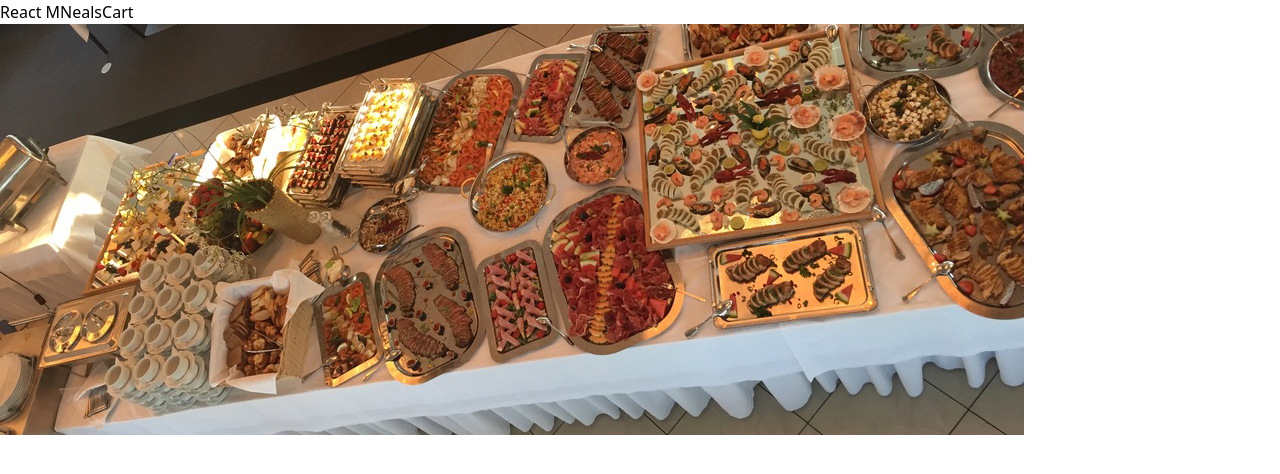
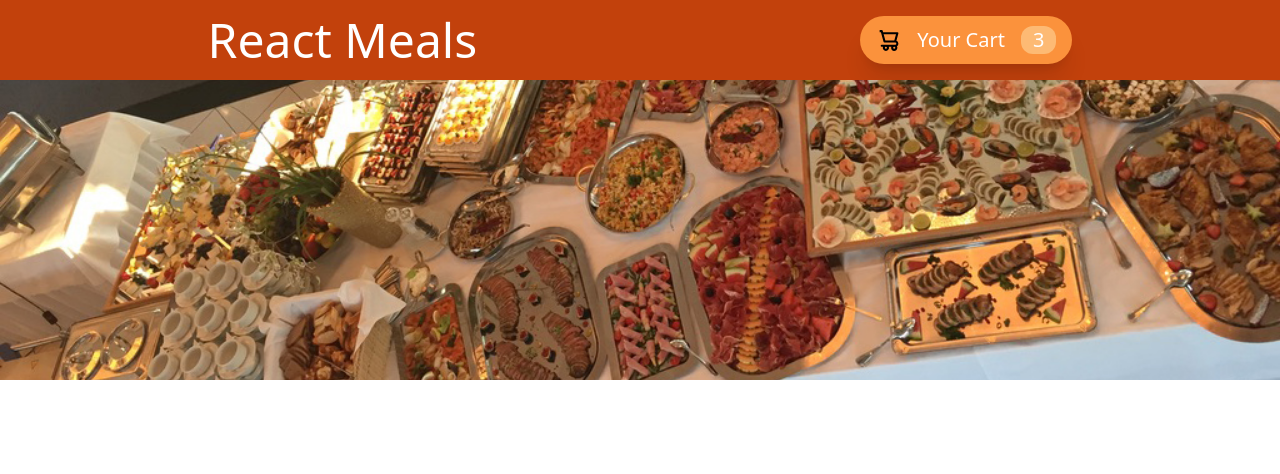
Before and after one commit to zrvnarmarin/Foodify-App, a React (Vite) app in the folder test-react/: page / in a window 1280 px wide. Shown: the top 474 px of the page. Built offline with nearby package versions, Linux system fonts and the light colour scheme.

Commit message:
header finished

```diff
--- a/test-react/src/components/Layout/Header.jsx
+++ b/test-react/src/components/Layout/Header.jsx
@@ -1,15 +1,16 @@
 import React from 'react'
+import HeaderCartButton from './HeaderCartButton.jsx'
 import MealsImage from '../../assets/meals.jpg'
 
 const Header = (props) => {
   return (
     <>
-        <header className=''>
-            <h1></h1>React MNeals
-            <button>Cart</button>
+        <header className='bg-orange-700 flex justify-around p-4'>
+            <h1 className='text-5xl font-medium text-white'>React Meals</h1>
+            <HeaderCartButton />
         </header>
-        <div>
-            <img src={MealsImage} alt="Table fuul of food" />
+        <div className=''>
+            <img src={MealsImage} className='w-[100%] h-[300px] object-cover' alt="Table fuul of food" />
         </div>
     </>
   )
--- /dev/null
+++ b/test-react/src/components/Layout/HeaderCartButton.jsx
@@ -0,0 +1,14 @@
+import React from 'react'
+import CartIcon from '../../assets/cart.svg'
+
+const HeaderCartButton = () => {
+  return (
+    <button className='flex flex-row gap-4 items-center text-white text-xl shadow-xl font-medium bg-orange-400 rounded-3xl px-4'>
+        <img className='h-[25px] w-[25px]' src={CartIcon} />
+        <span className=''>Your Cart</span>
+        <span className='bg-orange-300 rounded-xl px-3'>3</span>
+    </button>
+  )
+}
+
+export default HeaderCartButton;
```
Also changed, not shown: test-react/src/assets/cart.svg (added).
